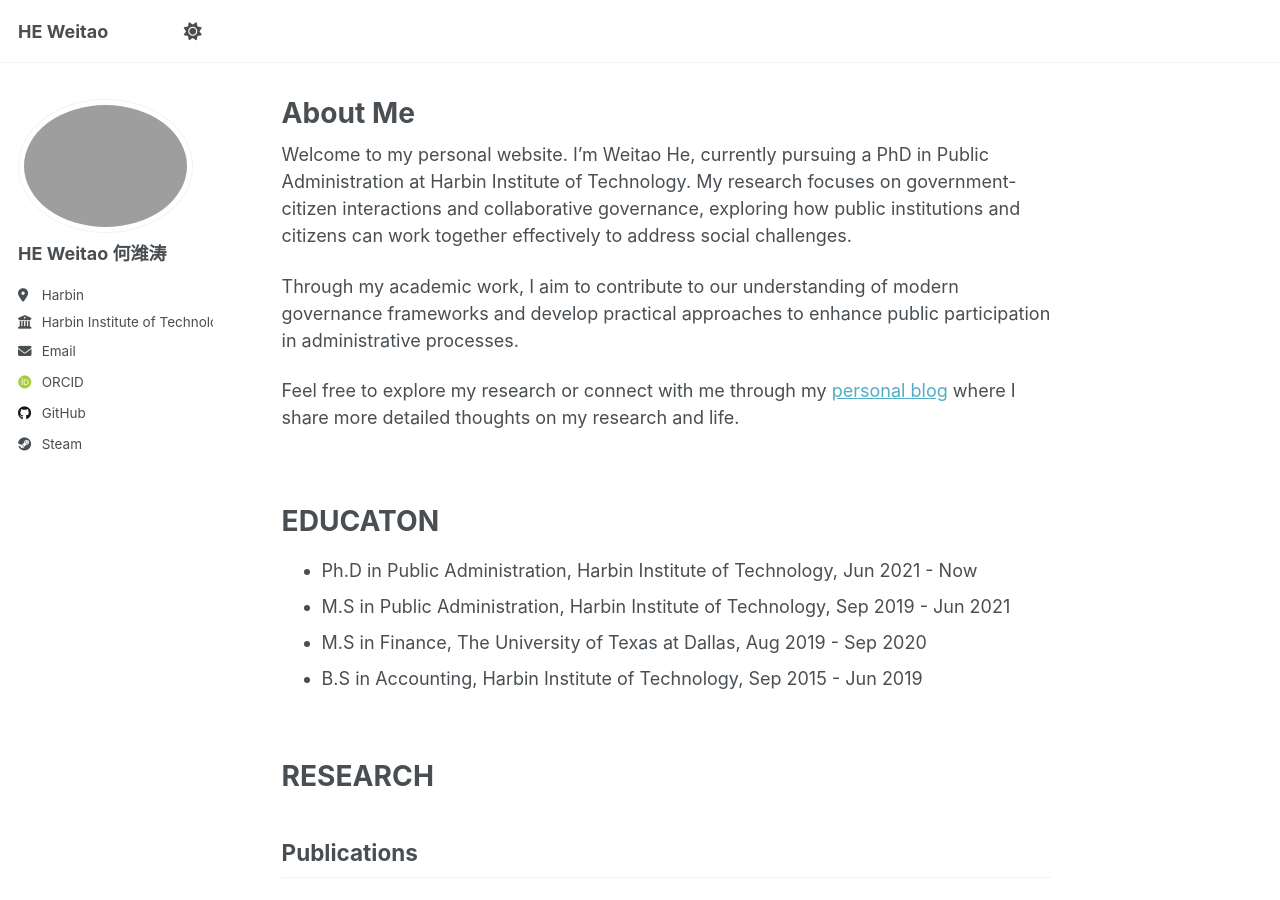
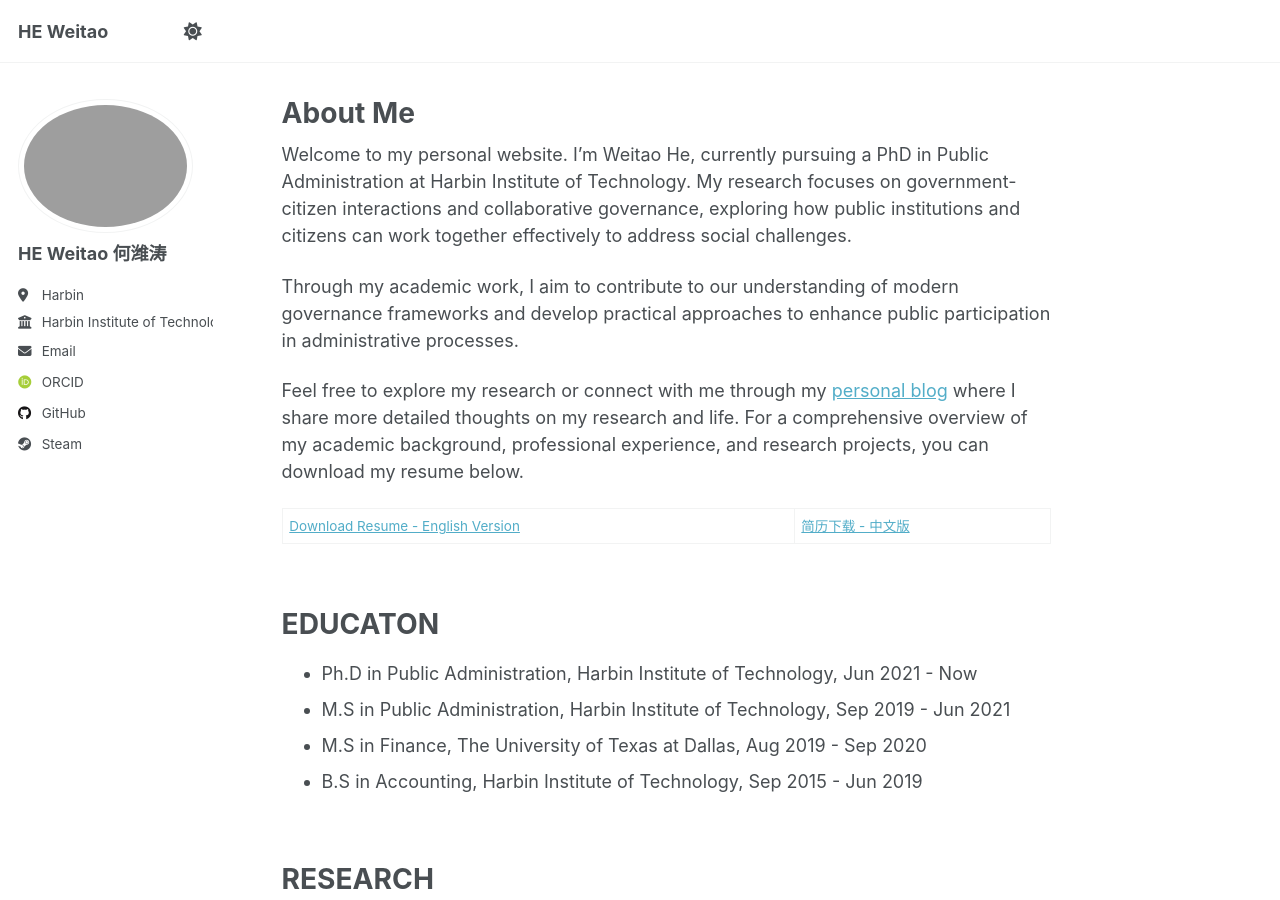
Before and after one commit to WeitaoHe/weitaohe.github.io, a Jekyll site: the page built from _pages/about.md, in a window 1280 px wide and 900 px high. Built offline with Jekyll 4.4.1, drawn with Linux system fonts in a browser that asks for light colours; some web fonts are replaced.

Commit message:
Update about.md

```diff
--- a/_pages/about.md
+++ b/_pages/about.md
@@ -11,7 +11,9 @@ Welcome to my personal website. I'm Weitao He, currently pursuing a PhD in Publi
 
 Through my academic work, I aim to contribute to our understanding of modern governance frameworks and develop practical approaches to enhance public participation in administrative processes.
 
-Feel free to explore my research or connect with me through my [personal blog](blog.heweitao.com) where I share more detailed thoughts on my research and life.
+Feel free to explore my research or connect with me through my [personal blog](blog.heweitao.com) where I share more detailed thoughts on my research and life. For a comprehensive overview of my academic background, professional experience, and research projects, you can download my resume below.
+
+[Download Resume - English Version](https://image-hosting-walton.oss-cn-beijing.aliyuncs.com/file/Resume-en.pdf) | [简历下载 - 中文版](https://image-hosting-walton.oss-cn-beijing.aliyuncs.com/file/Resume-cn.pdf)
 
 <br>
 
```
